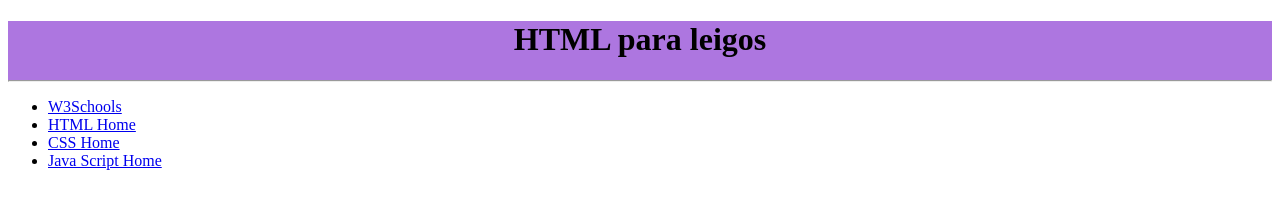
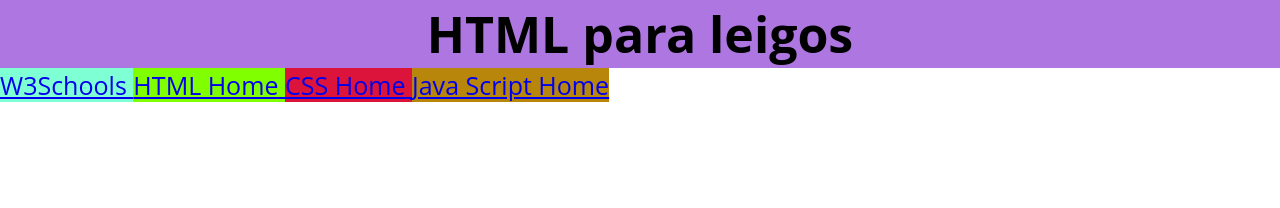
Before and after one commit to Bruno-A-Costa/Html_Css, a plain HTML site: page index.html in a window 1280 px wide. Drawn offline with Linux system fonts and the light colour scheme.

Commit message:
Atualização_08/03
incluído o reset.css

```diff
--- a/CSS/index.css
+++ b/CSS/index.css
@@ -4,3 +4,34 @@
     text-align: center;
     background-color: rgb(173, 118, 224);
 }
+
+.lista {
+
+    color: #fff;
+}
+
+.example-item {
+    width: 33.333%;
+    height: 150px;
+    display: inline;
+}
+
+.example-item-first {
+
+    background-color: aquamarine;
+}
+
+.example-item-two {
+
+    background-color: chartreuse;
+}
+
+.tree {
+
+    background-color: crimson;
+}
+
+.example-item-last {
+
+    background-color: darkgoldenrod;
+}
--- /dev/null
+++ b/CSS/reset.css
@@ -0,0 +1,17 @@
+* {
+    margin: 0;
+    padding: 0;
+    border: 0;
+}
+
+body {
+    font-family: "Open Sans", sans-serif;
+    font-size: 25px;
+}
+
+ul,
+ol,
+li {
+
+    list-style: none;
+}
--- a/index.html
+++ b/index.html
@@ -11,6 +11,7 @@
     <meta http-equiv="cache-control" content="public" />
     <meta http-equiv="content-type" content="text/html; charset=UTF-8" />
     <link rel="stylesheet" href="CSS/index.css"> </a>
+    <link rel="stylesheet" href="CSS/reset.css"> </a>
 </head>
 
 <body>
@@ -22,10 +23,16 @@
     </header>
     <div class="lista">
         <ul>
-            <li><a href="https://www.w3schools.com"> W3Schools </a> </li>
-            <li><a href="https://www.w3schools.com/html/default.asp"> HTML Home </a> </li>
-            <li><a href="https://www.w3schools.com/css/default.asp"> CSS Home </a> </li>
-            <li><a href="https://www.w3schools.com/js/default.asp"> Java Script Home </a> </li>
+            <li class="example-item example-item-first"><a href="https://www.w3schools.com"> W3Schools </a> </li>
+
+            <li class="example-item example-item-two"><a href="https://www.w3schools.com/html/default.asp"> HTML Home
+                </a> </li>
+
+            <li class="example-item tree"><a href="https://www.w3schools.com/css/default.asp"> CSS Home </a></li>
+
+
+            <li class="example-item example-item-last"><a href="https://www.w3schools.com/js/default.asp"> Java Script
+                    Home </a> </li>
         </ul>
     </div>
 
```
